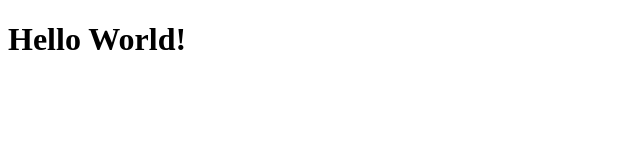
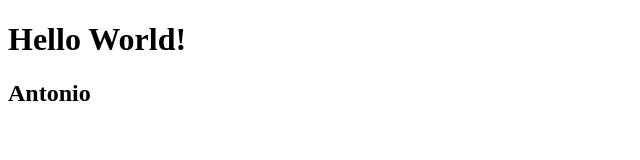
Before and after one commit to antonidlr/Testgit, a plain HTML site: page index.html in a window 1280 px wide. Shown: the whole page, without its empty margins (0-640 px from the left). Drawn offline with Linux system fonts and the light colour scheme.

Commit message:
Third commit

```diff
--- a/index.html
+++ b/index.html
@@ -10,6 +10,7 @@
     <main>
         <div>
             <h1>Hello World!</h1>
+            <h2>Antonio</h2>
         </div>
     </main>
 </body>
```
